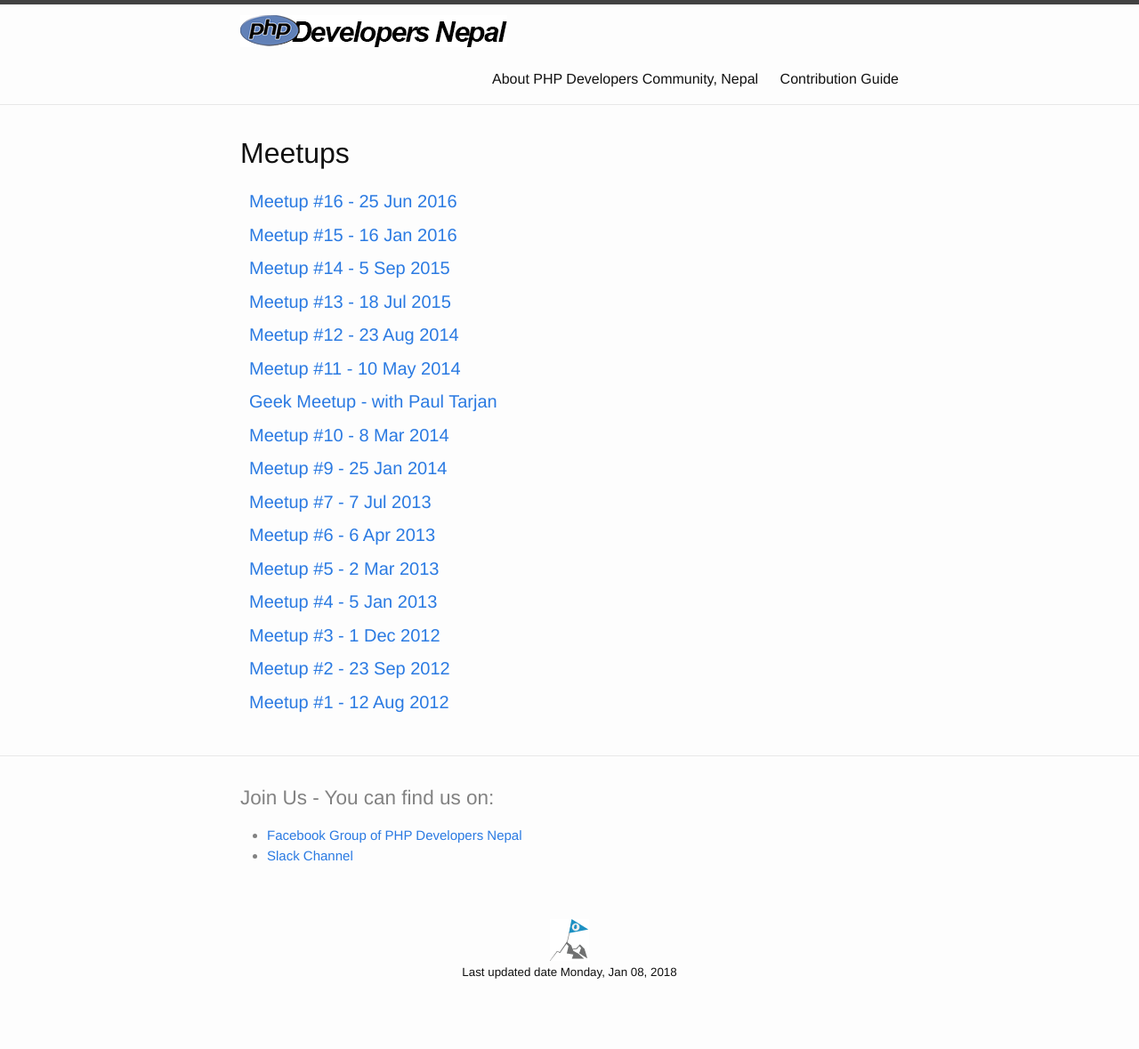
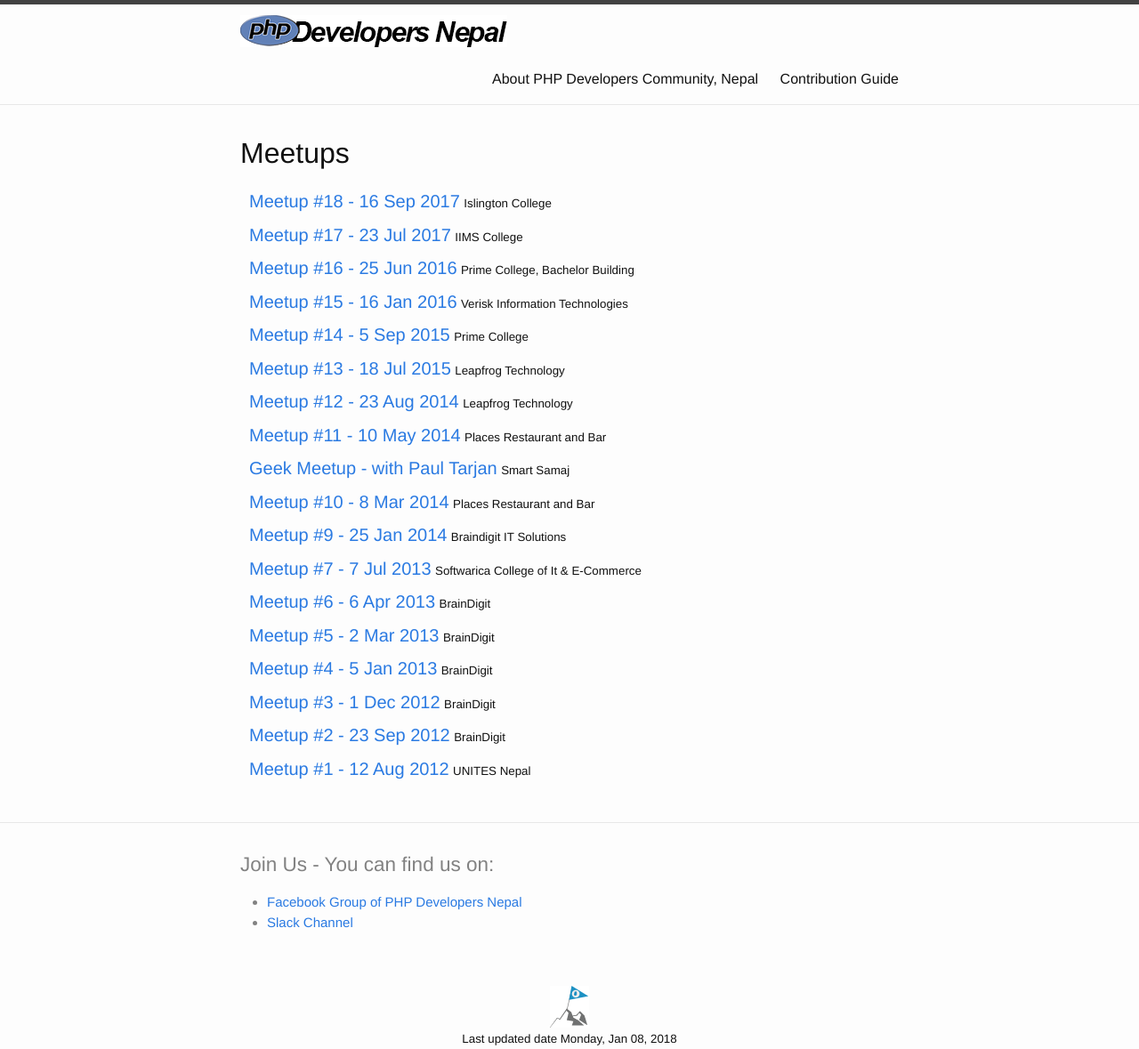
Before and after one commit to developers-nepal/php, a Jekyll site: the page built from index.html, in a window 1280 px wide. Shown: the whole page at 89% size. Built offline with Jekyll 4.4.1, drawn with Linux system fonts in a browser that asks for light colours; before the commit the page ends 1104 px from its top, so only the background shows below that; some of the changed lines change nothing that is shown.

Commit message:
update meetup #17 and #18

```diff
--- /dev/null
+++ b/_meetup/16-Sep-2017.md
@@ -0,0 +1,49 @@
+---
+layout: meetup
+title: "Meetup #18 - 16 Sep 2017"
+date: 2017-09-16
+permalink: /meetups/16-Sep-2017/
+venue:
+  name: "Islington College"
+  address: "Kamal Pokhari, Kathmandu, Nepal"
+  lat: "27.70752"
+  lon: "85.32541"
+talks:
+  - speakers:
+      - name: "Prakash Shrestha"
+    title: "Why you should learn PHP in Nepal"
+    prezi: "#"
+  - speakers:
+      - name: "Madhu Sudhan Subedi"
+    title: "Getting Started with Vue Js"
+    prezi: "#"
+  - speakers:
+      - name: "Panelist : Regan Khadgi, Roshan Bhattarai, Amit Bajracharya | Moderator : Damodar Lohani"
+    title: "Panel Discussion | Whom would you like as you next team member?"
+    prezi: "#"
+fb: "https://www.facebook.com/events/127379467888931/"
+---
+
+
+## Event Cover
+
+![PHP Developer Meetup 18 Cover Photo 1](/php/public/images/meetup-18/banner-18-1.jpg "PHP Developer Meetup 18 cover photo")
+
+![PHP Developer Meetup 18 Cover Photo 2](/php/public/images/meetup-18/banner-18-2.jpg "PHP Developer Meetup 18 cover photo speakers")
+
+![PHP Developer Meetup 18 Cover Photo 3](/php/public/images/meetup-18/banner-18-3.jpg "PHP Developer Meetup 18 cover photo panel discussion")
+
+
+## Photo from the event:
+
+![Venue of PHP Developer Meetup 18](/php/public/images/meetup-18/venue-18.jpg "Venue of PHP Developer Meetup 18")
+
+**Please find the event photo story in [this](https://goo.gl/QSthDD) album**
+
+## Supported by
+
+Door Prize Sponsor : [JetBrains](https://www.jetbrains.com/)
+
+Venue Partner : [Islington College](https://islington.edu.np/)
+
+---
--- /dev/null
+++ b/_meetup/23-Jul-2017.md
@@ -0,0 +1,53 @@
+---
+layout: meetup
+title: "Meetup #17 - 23 Jul 2017"
+date: 2017-07-23
+permalink: /meetups/23-Jul-2017/
+venue:
+  name: "IIMS College"
+  address: "Dhobidhara, Putalisadak, Kathmandu, Nepal"
+  lat: "27.70879"
+  lon: "85.32378"
+talks:
+  - speakers:
+      - name: "Shashi Khanal"
+    title: "Even Driven Development (EDD)"
+    prezi: "#"
+  - speakers:
+      - name: "Puncoz Nepal"
+    title: "Functional Reactive Programming and RxPHP : Beginners Overview"
+    prezi: "#"
+  - speakers:
+      - name: "Damodar Lohani"
+    title: "Open Discussion | Clean Code – motivation for developers"
+    prezi: "https://github.com/lohanidamodar/cleancode-php17"
+  - speakers:
+      - name: "Rajesh Sharma"
+    title: "Announcement of Theme Development Platform in Pasls"
+    prezi: "#"
+fb: "https://www.facebook.com/events/254282318392512/"
+---
+
+
+## Event Cover
+
+![PHP Developer Meetup 17 Cover Photo 1](/php/public/images/meetup-17/banner-17-1.jpg "PHP Developer Meetup 17 cover photo")
+
+![PHP Developer Meetup 17 Cover Photo 2](/php/public/images/meetup-17/banner-17-2.jpg "PHP Developer Meetup 17 cover photo with speakers")
+
+
+## Photo from the event:
+
+![Participants of PHP Developer Meetup 17](/php/public/images/meetup-17/start-photo.jpg "Participants of PHP Developer Meetup 17")
+![Networking Session PHP Developer Meetup 17](/php/public/images/meetup-17/networking-17.jpg "Newtworking Session PHP Developer Meetup 17")
+
+**All the pictures are in [this](https://goo.gl/jW58qi) Facebook Album.**
+
+## Supported by
+Main Sponsor : [Toptal](https://www.toptal.com/)
+
+Door Prize Sponsor : [JetBrains](https://www.jetbrains.com/)
+
+Venue Partner : [IIMS College](http://iimscollege.edu.np/)
+
+---
--- a/_sass/_layout.scss
+++ b/_sass/_layout.scss
@@ -185,8 +185,11 @@
 }
 
 .post-link {
-    display: block;
+    display: inline-block;
     font-size: 20px;
+}
+.post-location{
+  display : inline-block;
 }
 
 
--- a/index.html
+++ b/index.html
@@ -12,6 +12,7 @@
           <a class="post-link" href="{{ meetup.url | prepend: site.baseurl }}">
             {{ meetup.title }}
           </a>
+          <small class="post-location"> {{ meetup.venue.name }} </small>
       </li>
     {% endfor %}
   </ul>
```
Also changed, not shown: public/images/meetup-17/banner-12-2.jpg (added), public/images/meetup-17/banner-17-1.jpg (added), public/images/meetup-17/networking-17.jpg (added), public/images/meetup-17/start-photo.jpg (added), public/images/meetup-18/banner-18-1.jpg (added), public/images/meetup-18/banner-18-2.jpg (added), public/images/meetup-18/banner-18-3.jpg (added), public/images/meetup-18/venue-18.jpg (added).
